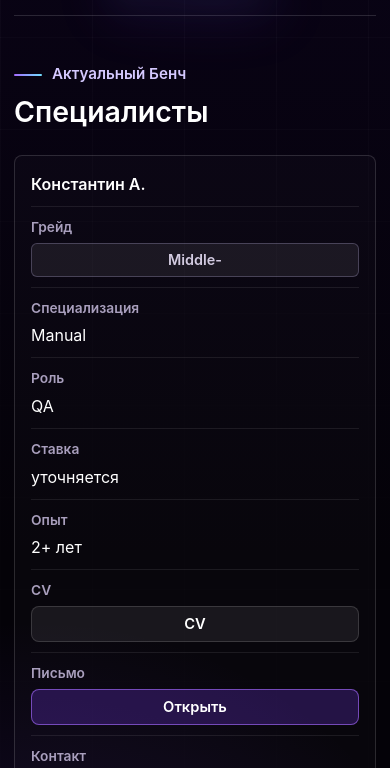
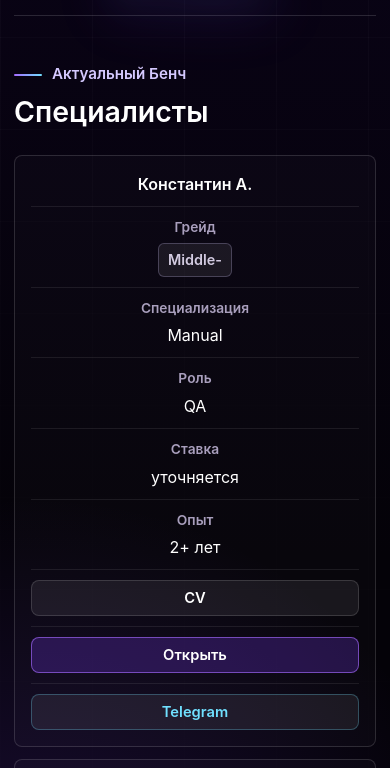
Before and after one commit to speow/5ELHRoutsource, a plain HTML site: page index.html in a window 390 px wide. Shown: the part 54-822 px from the top of the page. Drawn offline with Linux system fonts and the light colour scheme; a web font is replaced by a local one.

Commit message:
fixed adaptive layout & fields center for cards

```diff
--- a/app.js
+++ b/app.js
@@ -237,8 +237,9 @@ const specialists = [
 ].map((specialist) => ({
   ...specialist,
   letter:
-    specialist.letter ??
-    `${specialist.name} — ${specialist.grade} специалист направления ${specialist.specialization}. ` +
+    specialist.letter != null
+      ? specialist.letter
+      : `${specialist.name} — ${specialist.grade} специалист направления ${specialist.specialization}. ` +
       `Опыт: ${specialist.experience}. Локация: ${specialist.location}. ` +
       `Текущий статус: ${specialist.status}; предварительный выход: ${specialist.availableFrom}. ` +
       `Для уточнения деталей, ставки и доступности свяжитесь с ответственным менеджером: ${specialist.manager.name}.`,
@@ -246,8 +247,8 @@ const specialists = [
 
 const benchBody = document.querySelector("#bench-body");
 const letterModal = document.querySelector("#letter-modal");
-const modalDialog = letterModal?.querySelector(".modal-dialog");
-const modalCloseControls = letterModal?.querySelectorAll("[data-modal-close]") ?? [];
+const modalDialog = letterModal ? letterModal.querySelector(".modal-dialog") : null;
+const modalCloseControls = letterModal ? letterModal.querySelectorAll("[data-modal-close]") : [];
 const modalTitle = document.querySelector("#letter-modal-title");
 const modalText = document.querySelector("#letter-modal-text");
 const revealTargets = document.querySelectorAll(
@@ -256,12 +257,16 @@ const revealTargets = document.querySelectorAll(
 
 let lastFocusedElement = null;
 
+function forEachNode(nodeList, callback) {
+  Array.prototype.forEach.call(nodeList, callback);
+}
+
 function createCell(label, content) {
   const cell = document.createElement("td");
   cell.dataset.label = label;
 
   if (content instanceof Node) {
-    cell.append(content);
+    cell.appendChild(content);
   } else {
     cell.textContent = content;
   }
@@ -310,7 +315,7 @@ function createSpecialistRow(specialist) {
   const name = document.createElement("strong");
   name.textContent = specialist.name;
 
-  nameWrap.append(name);
+  nameWrap.appendChild(name);
 
   const grade = document.createElement("span");
   grade.className = "grade-pill";
@@ -323,7 +328,7 @@ function createSpecialistRow(specialist) {
   letterButton.setAttribute("aria-label", `Открыть сопроводительное письмо специалиста ${specialist.name}`);
   letterButton.addEventListener("click", () => openLetterModal(specialist));
 
-  row.append(
+  [
     createCell("Специалист", nameWrap),
     createCell("Грейд", grade),
     createCell("Специализация", specializationParts.specialization),
@@ -336,13 +341,21 @@ function createSpecialistRow(specialist) {
       "Контакт",
       createActionLink("Telegram", specialist.manager.telegram, "telegram", `Связаться с менеджером: ${specialist.manager.name}`),
     ),
-  );
+  ].forEach((cell) => row.appendChild(cell));
 
   return row;
 }
 
 function renderBench() {
-  benchBody.replaceChildren(...specialists.map(createSpecialistRow));
+  if (!benchBody) {
+    return;
+  }
+
+  benchBody.textContent = "";
+
+  specialists.forEach((specialist) => {
+    benchBody.appendChild(createSpecialistRow(specialist));
+  });
 }
 
 function openLetterModal(specialist) {
@@ -374,19 +387,19 @@ function closeLetterModal(restoreFocus = true) {
   }
 }
 
-modalCloseControls.forEach((control) => {
+forEachNode(modalCloseControls, (control) => {
   control.addEventListener("click", () => closeLetterModal());
 });
 
 document.addEventListener("keydown", (event) => {
-  if (event.key === "Escape" && letterModal?.classList.contains("is-open")) {
+  if (event.key === "Escape" && letterModal && letterModal.classList.contains("is-open")) {
     closeLetterModal();
   }
 });
 
 renderBench();
 
-revealTargets.forEach((element, index) => {
+forEachNode(revealTargets, (element, index) => {
   element.classList.add("reveal", `reveal-delay-${(index % 3) + 1}`);
 });
 
@@ -403,7 +416,7 @@ if ("IntersectionObserver" in window) {
     { threshold: 0.14, rootMargin: "0px 0px -36px" },
   );
 
-  revealTargets.forEach((element) => revealObserver.observe(element));
+  forEachNode(revealTargets, (element) => revealObserver.observe(element));
 } else {
-  revealTargets.forEach((element) => element.classList.add("is-visible"));
+  forEachNode(revealTargets, (element) => element.classList.add("is-visible"));
 }
--- a/styles.css
+++ b/styles.css
@@ -776,7 +776,10 @@ h2 {
   }
 
   .bench-table-wrap {
-    overflow-x: visible;
+    display: block;
+    width: 100%;
+    max-width: 100%;
+    overflow: visible;
     border: 0;
     background: transparent;
     box-shadow: none;
@@ -788,7 +791,14 @@ h2 {
   .bench-table td {
     display: block;
     width: 100%;
+    max-width: 100%;
     min-width: 0;
+  }
+
+  .bench-table-wrap.reveal {
+    opacity: 1;
+    transform: none;
+    filter: none;
   }
 
   .bench-table thead {
@@ -796,11 +806,13 @@ h2 {
   }
 
   .bench-table tbody {
-    display: grid;
+    display: flex;
+    flex-direction: column;
     gap: 12px;
   }
 
   .bench-table tr {
+    min-width: 0;
     padding: 16px;
     border: 1px solid var(--line);
     border-radius: 8px;
@@ -820,13 +832,29 @@ h2 {
     grid-template-columns: minmax(110px, 0.42fr) minmax(0, 1fr);
     gap: 12px;
     align-items: center;
+    justify-items: center;
+    overflow-wrap: anywhere;
+    text-align: center;
   }
 
   .bench-table td::before {
     color: var(--muted-2);
     font-size: 0.86rem;
     font-weight: 600;
+    text-align: center;
     content: attr(data-label);
+  }
+
+  .bench-table td:nth-last-child(-n + 3) {
+    grid-template-columns: 1fr;
+  }
+
+  .bench-table td:nth-last-child(-n + 3)::before {
+    display: none;
+  }
+
+  .bench-table td:nth-last-child(-n + 3) .table-action {
+    width: 100%;
   }
 
   .bench-table td:first-child {
@@ -839,6 +867,11 @@ h2 {
 
   .bench-table td:first-child {
     grid-template-columns: 1fr;
+  }
+
+  .bench-table td:first-child .specialist-name {
+    justify-items: center;
+    text-align: center;
   }
 
   .bench-table td:last-child {
```
